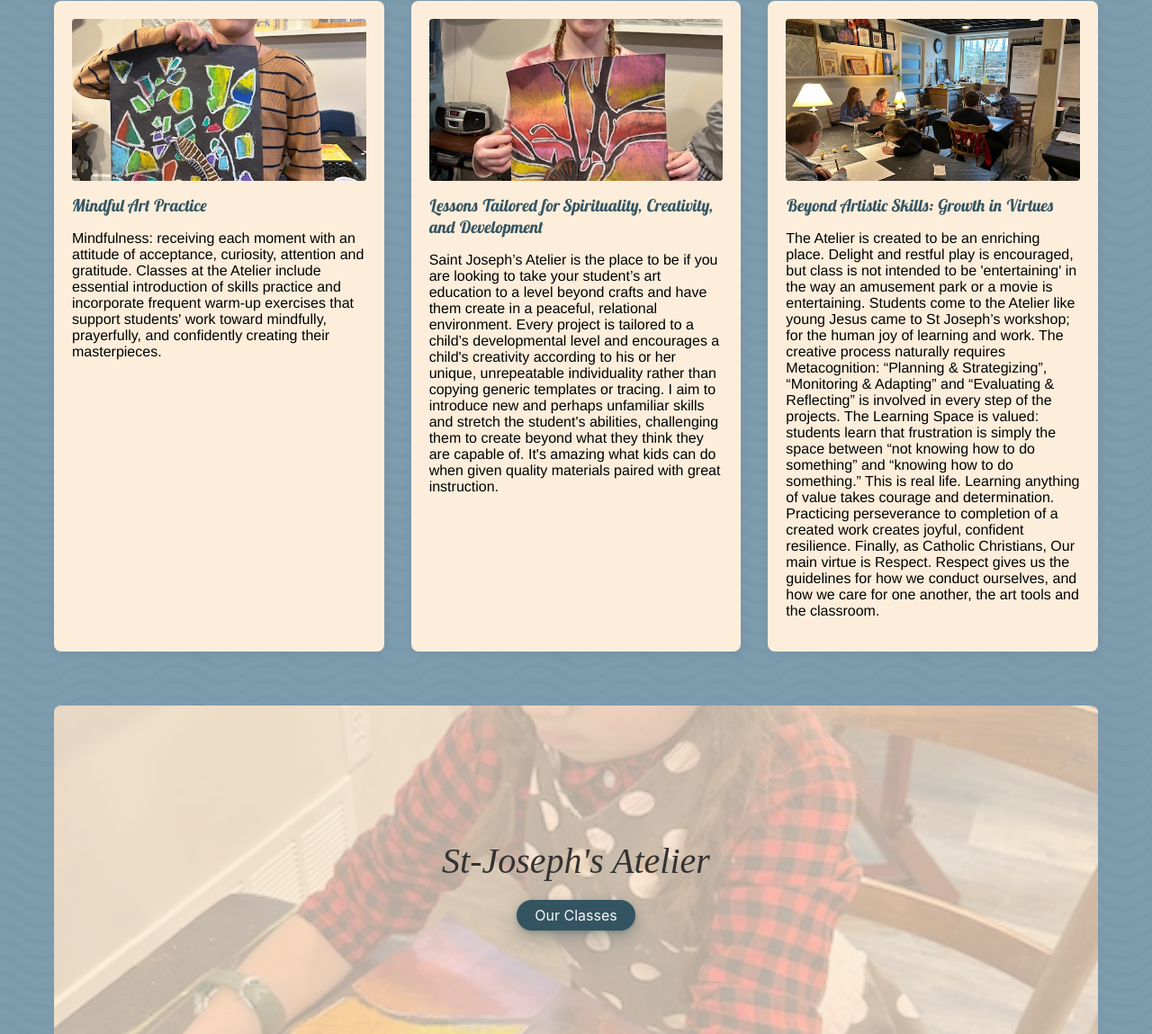
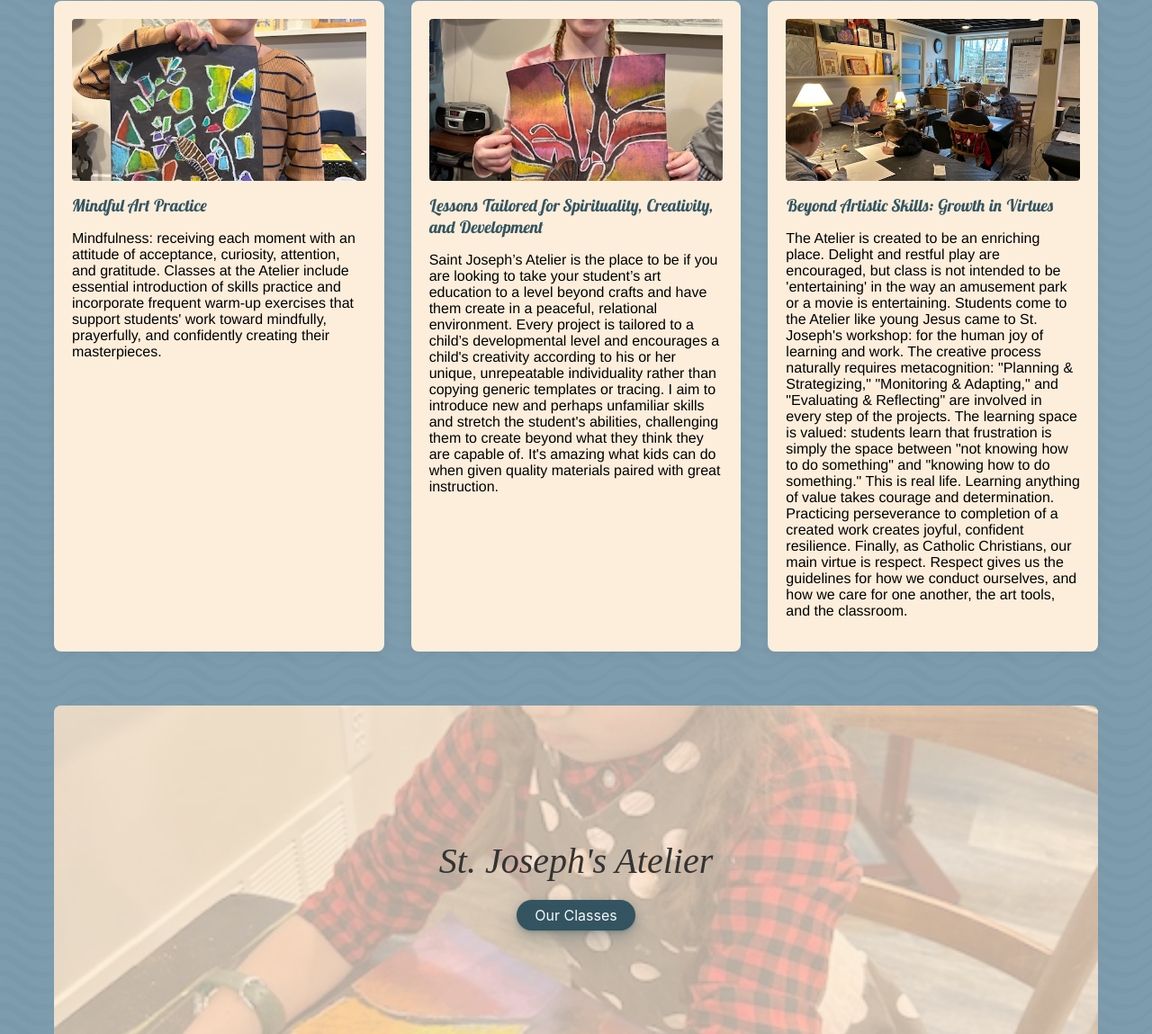
Before and after one commit to BJMMentink/GMCHE-site, a plain HTML site: page index.html in a window 1280 px wide. Shown: the part 1442-2591 px from the top of the page at 90% size. Drawn offline with Linux system fonts and the light colour scheme.

Commit message:
Fixes grammatical errors

```diff
--- a/index.html
+++ b/index.html
@@ -32,7 +32,7 @@
         <div class="card-text">
           <h3>Faith and Creativity</h3>
           <p><em>“Ever Present God, here with me now, Help me to be here with You.”</em></p>
-          <p>Every class session begins with prayer so our focus is on glorifying God and learning from a place of rest in Him. God invites us to discover beauty, truth and goodness and express these transcendentals through our study of master artists and through the development of skills; drawing, painting and sculpture, We aim to work in the spirit of Mary’s humility and gratitude while following Saint Joseph’s model of diligent, trustful, and honest work.</p>
+          <p>Every class session begins with prayer so our focus is on glorifying God and learning from a place of rest in Him. God invites us to discover beauty, truth, and goodness and express these transcendentals through our study of master artists and through the development of skills: drawing, painting, and sculpture. We aim to work in the spirit of Mary's humility and gratitude while following Saint Joseph's model of diligent, trustful, and honest work.</p>
         </div>
       </div>
 
@@ -41,7 +41,7 @@
         <img class="card-img-placeholder" src="img/samples/art-2.jpeg" alt="Smiling student holding a bold blue and orange painting">
         <div class="card-text">
           <h3>Real Art Foundations, Art History, and Skill Building</h3>
-          <p>Students of the Atelier will work in a variety of quality art media: graphite, pen and ink, oil and chalk pastels, watercolor, acrylic on canvas, printmaking, metal embossing and sculpting in ceramic clay. Lessons and projects will incorporate practice with one or several of the elements of art and principles of design. Beginners to Intermediate artists study and learn to appreciate the work and style of master artists from different periods and schools such as Paul Cezanne, John Singer Sargent, Winslow Homer and Claude Monet whose work illustrates important art concepts. Children receive coaching in practice exercises to help them coordinate their vision with their drawing hand so they can record what they actually see when sketching.</p>
+          <p>Students of the Atelier will work in a variety of quality art media: graphite, pen and ink, oil and chalk pastels, watercolor, acrylic on canvas, printmaking, metal embossing, and sculpting in ceramic clay. Lessons and projects will incorporate practice with one or several of the elements of art and principles of design. Beginners to intermediate artists study and learn to appreciate the work and style of master artists from different periods and schools such as Paul Cézanne, John Singer Sargent, Winslow Homer, and Claude Monet, whose work illustrates important art concepts. Children receive coaching in practice exercises to help them coordinate their vision with their drawing hand so they can record what they actually see when sketching.</p>
         </div>
       </div>
 
@@ -64,7 +64,7 @@
         <div class="grid-card">
           <img class="grid-img-placeholder" src="img/samples/art-4.jpeg" alt="Student presenting a stained-glass inspired mixed media artwork">
           <h3>Mindful Art Practice</h3>
-          <p>Mindfulness: receiving each moment with an attitude of acceptance, curiosity, attention and gratitude. Classes at the Atelier include essential introduction of skills practice and incorporate frequent warm-up exercises that support students' work toward mindfully, prayerfully, and confidently creating their masterpieces.</p>
+          <p>Mindfulness: receiving each moment with an attitude of acceptance, curiosity, attention, and gratitude. Classes at the Atelier include essential introduction of skills practice and incorporate frequent warm-up exercises that support students' work toward mindfully, prayerfully, and confidently creating their masterpieces.</p>
         </div>
 
         <!-- Grid Item 2 -->
@@ -78,7 +78,7 @@
         <div class="grid-card">
           <img class="grid-img-placeholder" src="img/samples/art-6.jpeg" alt="Students gathered around tables during an art lesson">
           <h3>Beyond Artistic Skills: Growth in Virtues</h3>
-          <p>The Atelier is created to be an enriching place. Delight and restful play is encouraged, but class is not intended to be 'entertaining' in the way an amusement park or a movie is entertaining. Students come to the Atelier like young Jesus came to St Joseph’s workshop; for the human joy of learning and work. The creative process naturally requires Metacognition: “Planning &amp; Strategizing”, “Monitoring &amp; Adapting” and “Evaluating &amp; Reflecting” is involved in every step of the projects. The Learning Space is valued: students learn that frustration is simply the space between “not knowing how to do something” and “knowing how to do something.” This is real life. Learning anything of value takes courage and determination. Practicing perseverance to completion of a created work creates joyful, confident resilience. Finally, as Catholic Christians, Our main virtue is Respect. Respect gives us the guidelines for how we conduct ourselves, and how we care for one another, the art tools and the classroom.</p>
+          <p>The Atelier is created to be an enriching place. Delight and restful play are encouraged, but class is not intended to be 'entertaining' in the way an amusement park or a movie is entertaining. Students come to the Atelier like young Jesus came to St. Joseph's workshop: for the human joy of learning and work. The creative process naturally requires metacognition: "Planning &amp; Strategizing," "Monitoring &amp; Adapting," and "Evaluating &amp; Reflecting" are involved in every step of the projects. The learning space is valued: students learn that frustration is simply the space between "not knowing how to do something" and "knowing how to do something." This is real life. Learning anything of value takes courage and determination. Practicing perseverance to completion of a created work creates joyful, confident resilience. Finally, as Catholic Christians, our main virtue is respect. Respect gives us the guidelines for how we conduct ourselves, and how we care for one another, the art tools, and the classroom.</p>
         </div>
       </div>
     </section>
@@ -86,7 +86,7 @@
     <!-- SECTION 4: THE BLUEPRINT SCHEMATIC CROSS CONTAINER -->
     <section class="classes-blueprint-hero">
       <img class="blueprint-hero-image" src="img/samples/cta-1.jpeg" alt="Student working on a colorful stained-glass style art project">
-      <h2>St-Joseph's Atelier</h2>
+      <h2>St. Joseph's Atelier</h2>
       <a class="btnClasses blueprint-btn" href="classes.html">Our Classes</a>
     </section>
 
```
